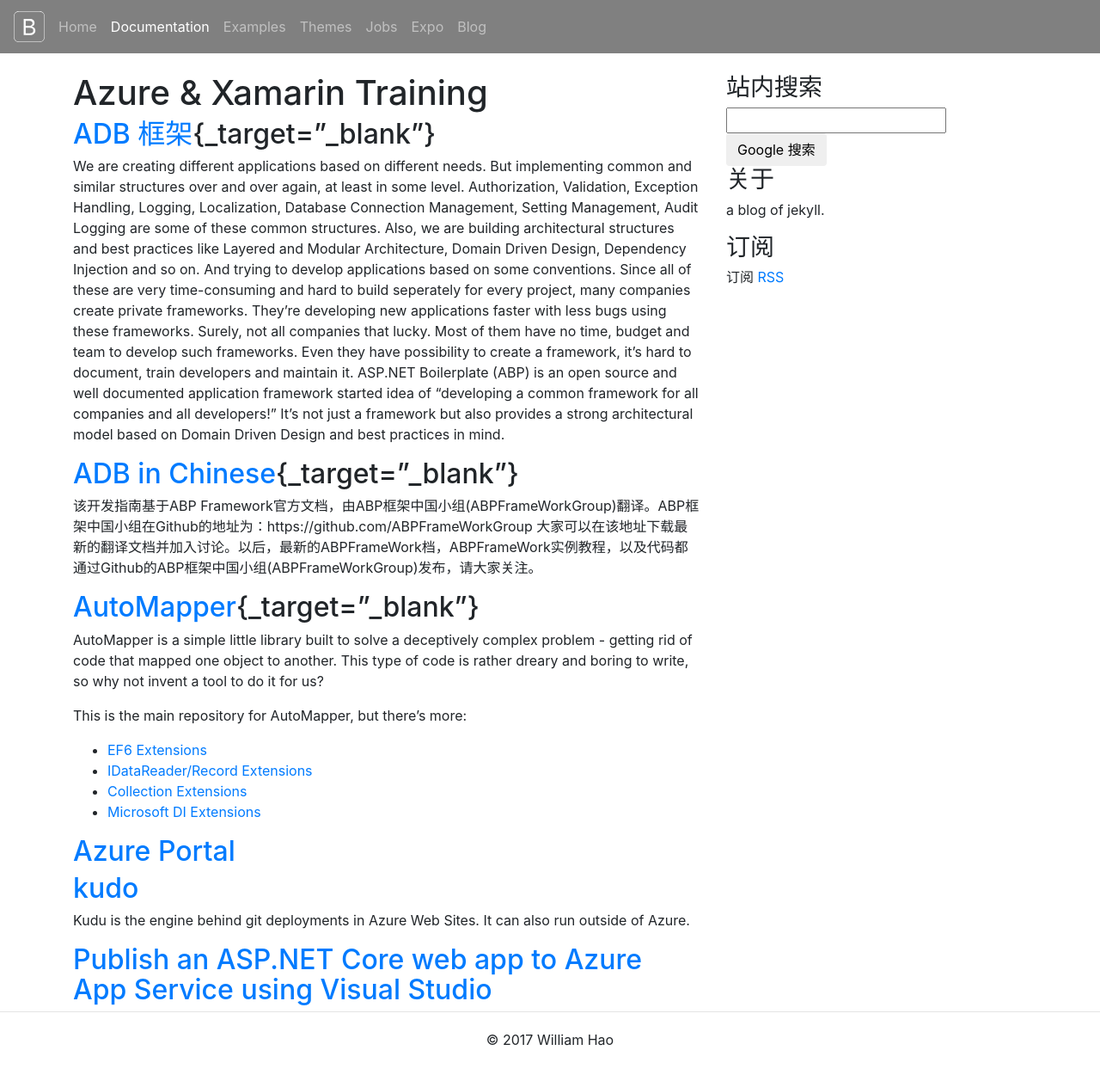
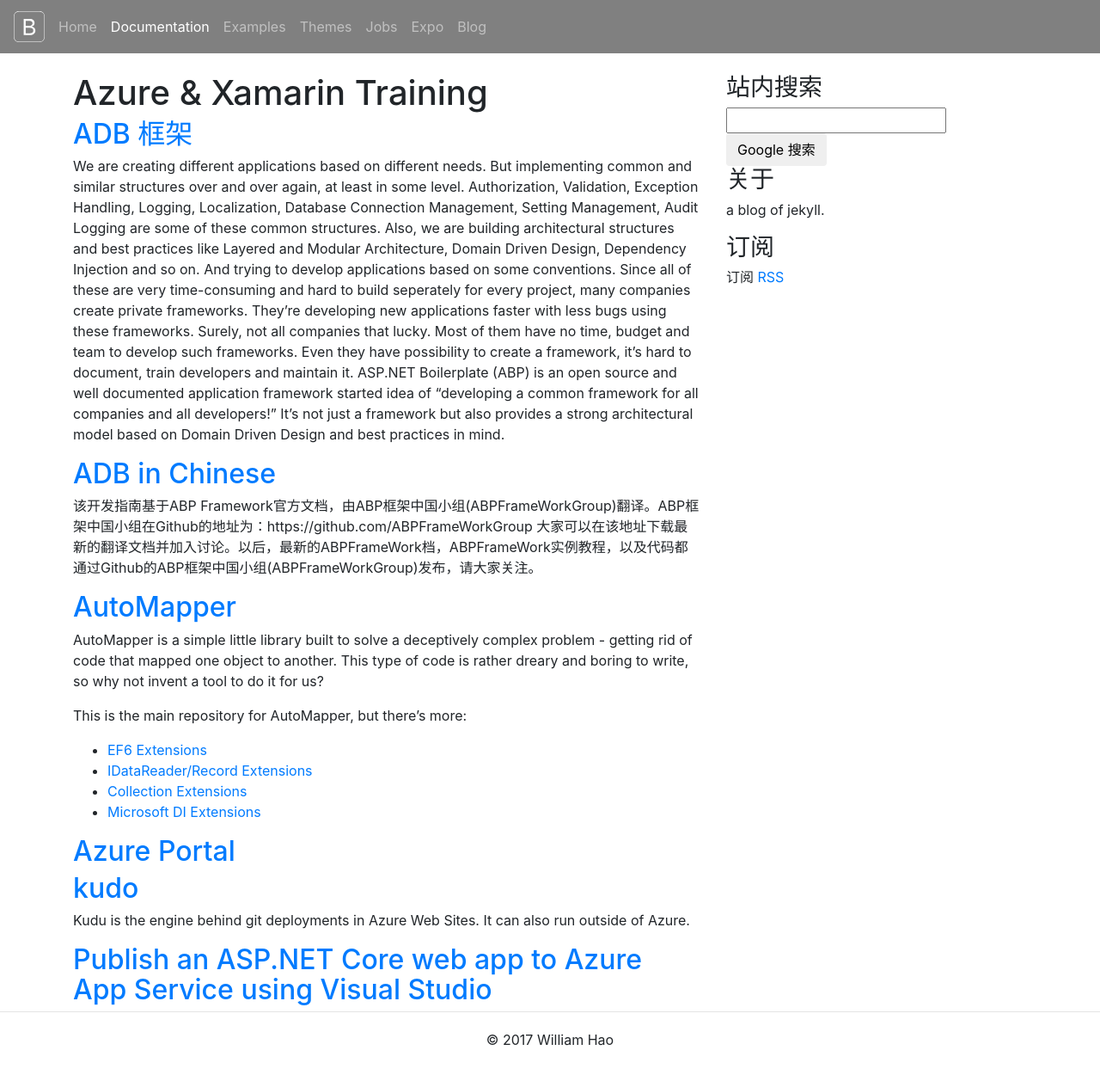
Before and after one commit to haoguanjun/jekyll, a Jekyll site: the page built from _posts/2017-9-27-azure-xamarin-training.md, in a window 1280 px wide. Shown: the whole page at 86% size. Built offline with Jekyll 4.4.1, drawn with Linux system fonts in a browser that asks for light colours.

Commit message:
Update 2017-9-27-azure-xamarin-training.md

```diff
--- a/_posts/2017-9-27-azure-xamarin-training.md
+++ b/_posts/2017-9-27-azure-xamarin-training.md
@@ -4,17 +4,17 @@
 
 # Azure & Xamarin Training
 
-## [ADB 框架](https://aspnetboilerplate.com/){_target="_blank"}
+## [ADB 框架](https://aspnetboilerplate.com/){:target="_blank"}
 
 We are creating different applications based on different needs. But implementing common and similar structures over and over again, at least in some level. Authorization, Validation, Exception Handling, Logging, Localization, Database Connection Management, Setting Management, Audit Logging are some of these common structures. Also, we are building architectural structures and best practices like Layered and Modular Architecture, Domain Driven Design, Dependency Injection and so on. And trying to develop applications based on some conventions.
 Since all of these are very time-consuming and hard to build seperately for every project, many companies create private frameworks. They're developing new applications faster with less bugs using these frameworks. Surely, not all companies that lucky. Most of them have no time, budget and team to develop such frameworks. Even they have possibility to create a framework, it's hard to document, train developers and maintain it.
 ASP.NET Boilerplate (ABP) is an open source and well documented application framework started idea of "developing a common framework for all companies and all developers!" It's not just a framework but also provides a strong architectural model based on Domain Driven Design and best practices in mind.
 
-## [ADB in Chinese](https://github.com/ABPFrameWorkGroup/AbpDocument2Chinese){_target="_blank"}
+## [ADB in Chinese](https://github.com/ABPFrameWorkGroup/AbpDocument2Chinese){:target="_blank"}
 
 该开发指南基于ABP Framework官方文档，由ABP框架中国小组(ABPFrameWorkGroup)翻译。ABP框架中国小组在Github的地址为：https://github.com/ABPFrameWorkGroup 大家可以在该地址下载最新的翻译文档并加入讨论。以后，最新的ABPFrameWork档，ABPFrameWork实例教程，以及代码都通过Github的ABP框架中国小组(ABPFrameWorkGroup)发布，请大家关注。
 
-## [AutoMapper](http://automapper.org/){_target="_blank"}
+## [AutoMapper](http://automapper.org/){:target="_blank"}
 
 AutoMapper is a simple little library built to solve a deceptively complex problem - getting rid of code that mapped one object to another. This type of code is rather dreary and boring to write, so why not invent a tool to do it for us?
 
```
